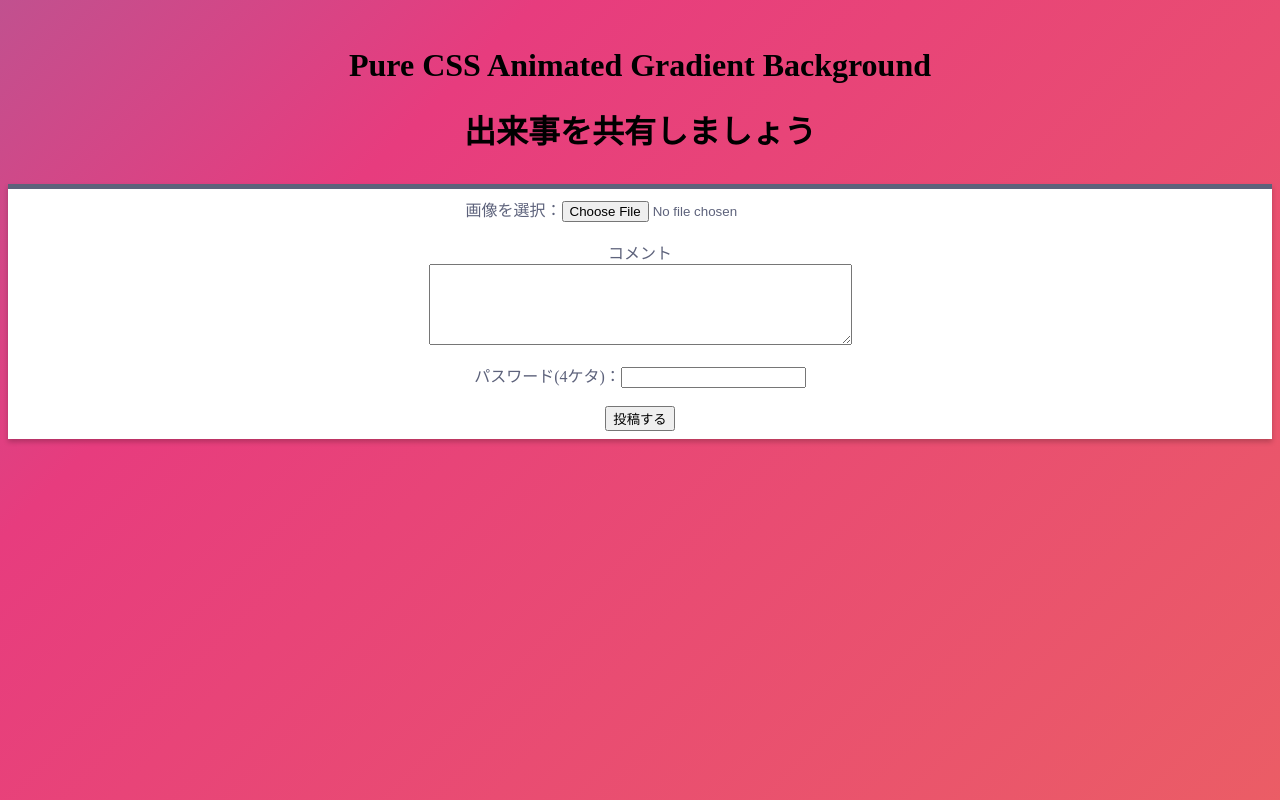
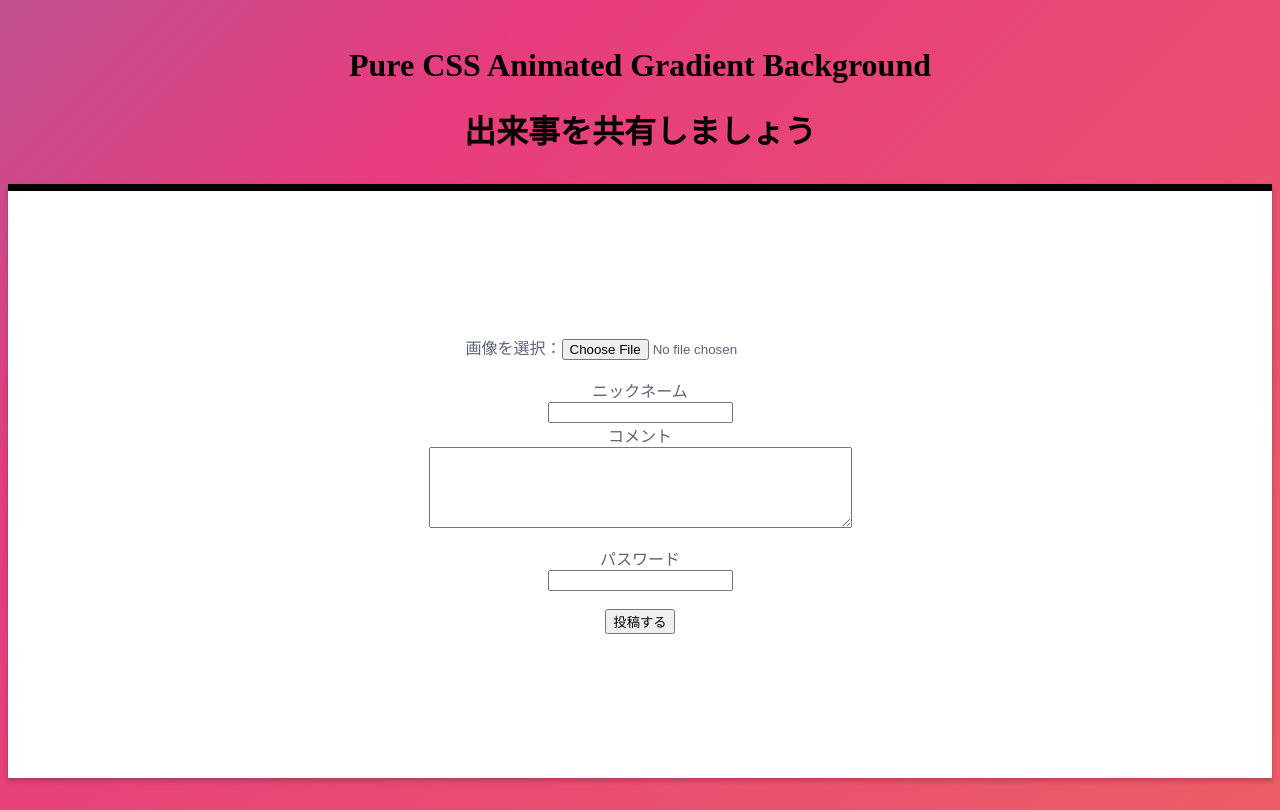
Before and after one commit to tatsuya723/keihi2, a PHP site: page / in a window 1280 px wide. Run offline with PHP 8.4, Linux system fonts and the light colour scheme; some libraries are stand-ins or nearby versions.

Commit message:
no message

```diff
--- a/index.php
+++ b/index.php
@@ -15,8 +15,9 @@
     <form name="form1" method="post" action="index.php" enctype="multipart/form-data" class="box11">
     <input type="hidden" name="MAX_FILE_SIZE" value="10000000">
     画像を選択：<input type="file" name="upfile"><br>
+    <br>ニックネーム<br><input type="text" name="name" maxlength="20">
     <br>コメント<br><textarea name="comment" rows="5" cols="50"></textarea><br>
-    <br>パスワード(4ケタ)：<input type="text" name="pass" maxlength="4"><br>
+    <br>パスワード<br><input type="text" name="pass" maxlength="4"><br>
     <br><input type="submit" value="投稿する"><br>
 
 
--- a/style.css
+++ b/style.css
@@ -17,11 +17,11 @@ body {
   }
 
 .box11{
-  padding: 0.5em 1em;
+  padding: 9em 1em;
   margin: 2em 0;
   color: #5d627b;
   background: white;
-  border-top: solid 5px #5d627b;
+  border-top: solid 7px #000000;
   box-shadow: 0 3px 5px rgba(0, 0, 0, 0.22);
   }
   .box11 p {
```
